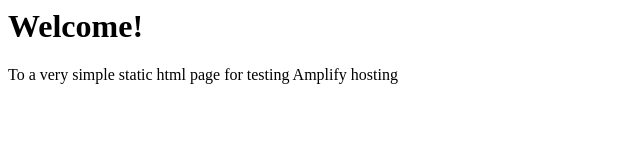
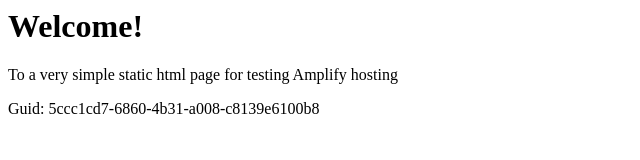
Before and after one commit to aws-aemilia-pdx/Github-PR-Commit-Integration-Test-DoNotTouch-v0-preprod-us-west-2, a website: page src/index.html in a window 1280 px wide. Shown: the whole page, without its empty margins (0-640 px from the left). Drawn offline with Linux system fonts and the light colour scheme.

Commit message:
commit from integ tests

```diff
--- a/src/index.html
+++ b/src/index.html
@@ -1,3 +1,5 @@
+
+
 <html lang="en">
 
 <head>
@@ -10,6 +12,6 @@
 <body>
     <h1>Welcome!</h1>
     <p>To a very simple static html page for testing Amplify hosting</p>
-</body>
+    <p>Guid: 5ccc1cd7-6860-4b31-a008-c8139e6100b8</p></body>
 
 </html>
```
